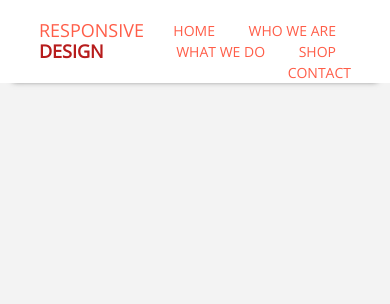
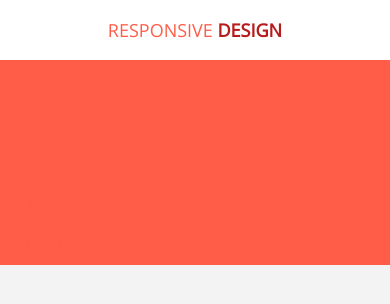
Before and after one commit to trilionit/responsive_navigation_with_hamburger_menu, a plain HTML site: page index.html in a window 390 px wide. Drawn offline with nearby package versions, Linux system fonts and the light colour scheme.

Commit message:
Responsive Navigation taking shape

```diff
--- a/index.html
+++ b/index.html
@@ -3,6 +3,7 @@
 <head>
 	<title>SIMPLE RESPONSIVE NAVIGATION WITH HAMBURGER MENU</title>
 	<link href='http://fonts.googleapis.com/css?family=Open+Sans:400,300' rel='stylesheet' type='text/css' />
+	<meta content="width=device-width, initial-scale=1, maximum-scale=1, user-scalable=no" name="viewport" />
 	<link rel="stylesheet" type="text/css" href="styles/main.css" />
 </head>
 <body>
@@ -13,11 +14,11 @@
 			</div>
 			<div class="nav">
 				<ul>
-					<li>Home</li>
-					<li>Who We Are</li>
-					<li>What We Do</li>
-					<li>Shop</li>
-					<li>Contact</li>
+					<li><a href="#">Home</a></li>
+					<li><a href="#">Who We Are</a></li>
+					<li><a href="#">What We Do</a></li>
+					<li><a href="#">Shop</a></li>
+					<li><a href="#">Contact</a></li>
 				</ul>
 			</div>
 		</nav>
--- a/styles/main.css
+++ b/styles/main.css
@@ -73,3 +73,33 @@ nav{
 .nav li:last-child{
   padding-right:0;
 }
+.nav li a{
+  color:#FF5D48;
+  text-decoration: none;
+}
+.nav li a:hover{
+  color:#B71C1C;
+}
+
+@media only screen and (max-width: 750px){
+  .logo{
+    width: 100%;
+    text-align: center;
+    margin: 0 auto;
+  }
+  .nav{
+    position: absolute;
+    margin:0;
+    padding:0;
+    top:100%;
+    left: 0;
+    text-align: left;
+    width: 100%;
+    background:#FF5D48;
+  }
+  .nav li{
+    display: block;
+    text-align: left;
+    padding: 10px 0;
+  }
+}
```
